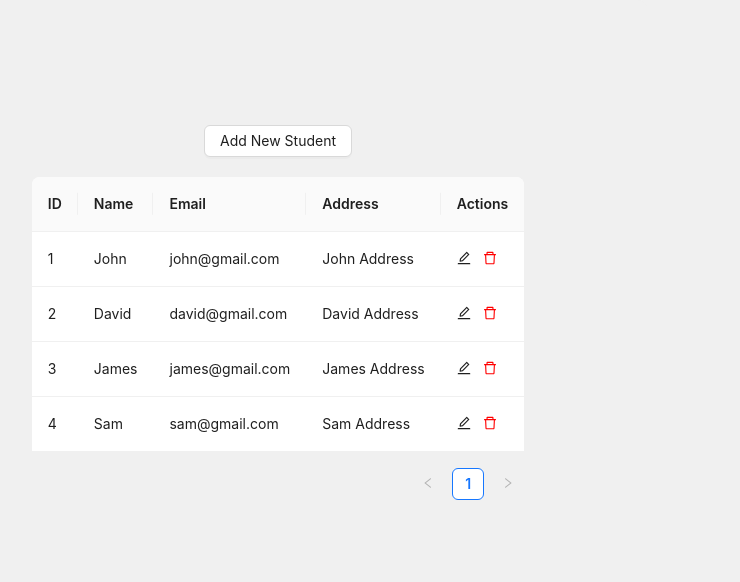
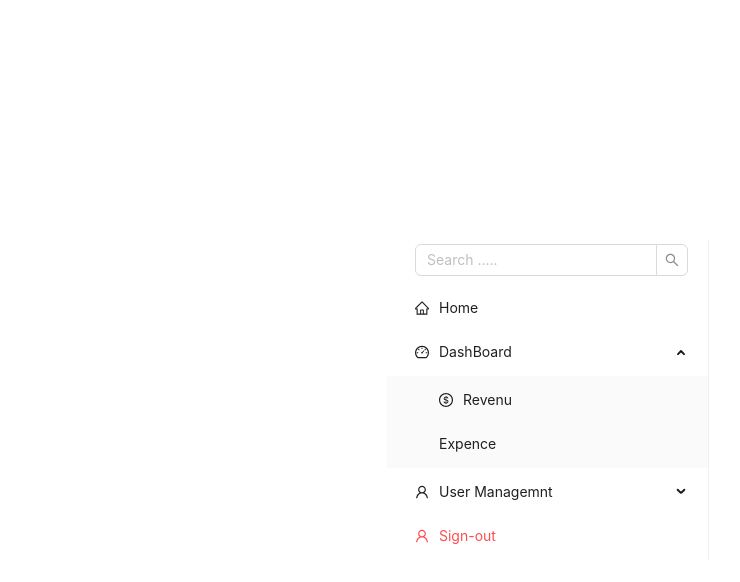
Before and after one commit to Daveram-web/antd, a React (Create React App) app: page / in a window 1280 px wide. Shown: the top 582 px of the page, without its empty margins (92-832 px from the left). Built offline with nearby package versions, Linux system fonts and the light colour scheme.

Commit message:
Menu-Component

```diff
--- a/package.json
+++ b/package.json
@@ -10,10 +10,10 @@
     "react-scripts": "^5.0.1"
   },
   "scripts": {
-    "start": "react-scripts start",
+   "start": "react-scripts start",
     "build": "react-scripts build",
     "test": "react-scripts test",
-    "eject": "react-scripts eject"
+    "eject": "craco eject"
   },
   "eslintConfig": {
     "extends": [
--- a/src/App.js
+++ b/src/App.js
@@ -1,74 +1,40 @@
+import { Input, Menu, Space } from 'antd';
 import './App.css';
-import {  Table } from 'antd';
+import React from 'react';
+import { UserOutlined ,HomeOutlined,DashboardOutlined,DollarOutlined,UserSwitchOutlined,UserDeleteOutlined  } from '@ant-design/icons';
 
 function App() {
-const data =[{
-  name:'Name 1',
-  age:21,
-  address :'Adress 1',
-  key : '1'
-},
-{name:'Name 2',
-  age:22,
-  address :'Adress 2',
-  key : '2'
-},
-{
-  name:'Name 3',
-  age:16,
-  address :'Adress 3',
-  key : '3'
-
-},
-{
-  name:'Name 3',
-  age:25,
-  address :'Adress 3',
-  key : '4'
-
-}]
-
-const columns = [{
-  title : () =>    <p style ={{color : 'red'}}>Name</p>,
-  dataIndex : 'name',
-  key : 'name',
-  sorter : (a,b) => a.name.localeCompare(b.name),
-  render : name =>{
-    return <a href="#">{name}</a>
-  },
-},
-{
-  title : 'Age',
-  dataIndex : 'age',
-  key : 'age',
-  sorter :(a,b) =>a.age - b.age
-},
-{
-  title : 'address',
-  dataIndex : 'address',
-  key : 'address',
-},
-{
- title : 'Adult',
- key : 'key',
- render : adult =>{
- return <p>{adult.age > 18 ? "Adult" : "Not-Adult"} </p>
-}
-}
-
-]
-
 
   return (
-    <div className="App">
-     <header className='App-header'>
-      <Table
-      columns={columns}
-      dataSource={data}
-        >
+    <div style={{
+      display: 'flex',
+      justifyContent: 'center',
+      alignItems: 'center',
+      height: '100vh',
+    }}>
+      <Space>
+      <Menu
+      mode='inline'
+      onClick={(info)=>{
+        console.log(info.key);
 
-      </Table>
-     </header>
+      }}
+      defaultOpenKeys={["dashboard"]}
+      items={[
+        {label : <Input.Search placeholder='Search .....' ></Input.Search>,key:"search" },
+        {label :"Home ", key :"home",icon :<HomeOutlined />},
+        {label:"DashBoard", key:"dashboard" , icon:<DashboardOutlined /> ,children:[
+        {label:"Revenu" ,key :"rev",icon:<DollarOutlined />},
+        {label :"Expence" , key :"exp"}]},
+        {label :"User Managemnt", key :"us", icon:<UserOutlined />, children:[
+          {label:"Sign out" ,key :"so",icon:<UserDeleteOutlined />},
+          {label :"Switch account" , key :"sa",icon:<UserSwitchOutlined />}]},
+        {label:"Sign-out",key :"signout" , danger:true,icon:<UserOutlined />}
+
+      ]}
+      >
+      </Menu>
+      </Space>
     </div>
   );
 }
--- a/src/CRUD.js
+++ /dev/null
@@ -1,133 +0,0 @@
-import "./App.css";
-import { Button, Table, Modal, Input, Form } from "antd";
-import { useState } from "react";
-import { EditOutlined, DeleteOutlined } from "@ant-design/icons";
-
-function App() {
-  const [isVisible, setIsVisible] = useState(false);
-  const [editingStudent, setEditingStudent] = useState(null);
-  const [dataSource, setDataSource] = useState([
-    { id: 1, name: "John", email: "john@gmail.com", address: "John Address" },
-    { id: 2, name: "David", email: "david@gmail.com", address: "David Address" },
-    { id: 3, name: "James", email: "james@gmail.com", address: "James Address" },
-    { id: 4, name: "Sam", email: "sam@gmail.com", address: "Sam Address" },
-  ]);
-
-  const [form] = Form.useForm();
-
-  const columns = [
-    { key: "1", title: "ID", dataIndex: "id" },
-    { key: "2", title: "Name", dataIndex: "name" },
-    { key: "3", title: "Email", dataIndex: "email" },
-    { key: "4", title: "Address", dataIndex: "address" },
-    {
-      key: "5",
-      title: "Actions",
-      render: (record) => (
-        <>
-          <EditOutlined
-            onClick={() => {
-              onEditStudent(record);
-            }}
-            style={{ marginRight: 12, cursor: "pointer" }}
-          />
-          <DeleteOutlined
-            onClick={() => {
-              onDeleteStudent(record);
-            }}
-            style={{ color: "red", cursor: "pointer" }}
-          />
-        </>
-      ),
-    },
-  ];
-
-  const onAddStudent = () => {
-    setEditingStudent(null); // Indicates adding a new user
-    setIsVisible(true);
-    form.resetFields(); // Clear the form
-  };
-
-  const onEditStudent = (record) => {
-    setEditingStudent(record); // Indicates editing a user
-    setIsVisible(true);
-    form.setFieldsValue(record); // Populate the form with selected record data
-  };
-
-  const onDeleteStudent = (record) => {
-    Modal.confirm({
-      title: "Are you sure, you want to delete this student record?",
-      okText: "Yes",
-      okType: "danger",
-      onOk: () => {
-        setDataSource((prev) => prev.filter((student) => student.id !== record.id));
-      },
-    });
-  };
-
-  const handleFormSubmit = (values) => {
-    if (editingStudent) {
-      setDataSource((prev) =>
-        prev.map((student) =>
-          student.id === editingStudent.id ? { ...editingStudent, ...values } : student
-        )
-      );
-    } else {
-      const newStudent = {
-        ...values,
-        id: dataSource.length ? dataSource[dataSource.length - 1].id + 1 : 1,
-      };
-      setDataSource((prev) => [...prev, newStudent]);
-    }
-    setIsVisible(false);
-    setEditingStudent(null);
-    form.resetFields();
-  };
-
-  return (
-    <div className="App">
-      <header className="App-header">
-        <Button onClick={onAddStudent} style={{ marginBottom: 20 }}>
-          Add New Student
-        </Button>
-        <Table columns={columns} dataSource={dataSource} rowKey="id" />
-        <Modal
-          title={editingStudent ? "Edit Student" : "Add Student"}
-          open={isVisible}
-          okText={editingStudent ? "Save Changes" : "Add Student"}
-          onCancel={() => {
-            setIsVisible(false);
-            setEditingStudent(null);
-          }}
-          onOk={() => form.submit()}
-        >
-          <Form form={form} layout="vertical" onFinish={handleFormSubmit}>
-            <Form.Item
-              label="Name"
-              name="name"
-              rules={[{ required: true, message: "Please enter the name" }]}
-            >
-              <Input placeholder="Enter name" />
-            </Form.Item>
-            <Form.Item
-              label="Email"
-              name="email"
-              rules={[{ required: true, message: "Please enter the email" }]}
-            >
-              <Input placeholder="Enter email" />
-            </Form.Item>
-            <Form.Item
-              label="Address"
-              name="address"
-              rules={[{ required: true, message: "Please enter the address" }]}
-            >
-              <Input placeholder="Enter address" />
-            </Form.Item>
-          </Form>
-        </Modal>
-      </header>
-    </div>
-  );
-}
-
-export default App;
--- a/src/Pagination.js
+++ /dev/null
@@ -1,70 +0,0 @@
-import { Table } from 'antd'
-import React, { useEffect, useState } from 'react'
-
-const Pagination = () => {
-  const [dataSource, setDataSource] = useState([]);
-  const [loading, setLoading] = useState(false);
-
-  useEffect(() => {
-    setLoading(true); // Set loading to true when fetching starts
-    fetch("https://jsonplaceholder.typicode.com/todos")
-      .then(response => response.json())
-      .then(data => {
-        setDataSource(data); // Set the data once the fetch is successful
-      })
-      .catch(err => {
-        console.log(err.message);
-      })
-      .finally(() => {
-        setLoading(false); // Set loading to false when fetch is done
-      });
-  }, []);
-
-  const columns = [
-    {
-      title: "ID",
-      dataIndex: "id",
-      key: "id", // Updated the key to be a string for consistency
-    },
-    {
-      title: "UserId",
-      dataIndex: "userId",
-      key: "userId",
-      sorter :(a,b) => a.userId - b.userId // Added a sorter for UserId
-    },
-    {
-      title: "Title",
-      dataIndex: "title",
-      key: "title",
-      sorter : (a,b)=> a.title.localeCompare(b.title)
-    },
-    {
-      title: "Status",
-      dataIndex: "completed",
-      key: "completed",
-      render: (completed) => {
-        return <p>{completed ? "Completed" : "InProgress"}</p>;
-      },
-      filters:[
-        {text :"Completed",value:true},
-        {text :"InProgress",value:false}
-      ],
-      onFilter :(value,record) =>{
-        return record.completed === value
-      }
-    }
-  ];
-
-  return (
-    <div>
-      <Table
-        columns={columns}
-        dataSource={dataSource}
-        loading={loading} // This will show the loading indicator
-        pagination={{ pageSize: 10 }} // Optional: Set pagination to show 10 items per page
-      />
-    </div>
-  );
-}
-
-export default Pagination;
--- a/src/Selection.js
+++ /dev/null
@@ -1,125 +0,0 @@
-import { Table, Tag } from 'antd'
-import React, { useState } from 'react'
-
-const Selection = () => {
-
-const[select,setSelect]  = useState([1,2])
-const columns = [
-    {
-        title : "Student Id",
-        dataIndex : "id",
-        key : "id",
-    },
-    {
-        title : "Student Name",
-        dataIndex : "name",
-        key : "name",
-    },
-    {
-        title :"Student Grade",
-        dataIndex : "grade",
-        key : "grade",
-        render : (tag)=>{
-            const color = tag.includes('A') ? "Green" : tag.includes('B') ? "Blue" : tag.includes('C') ? "pink" : tag.includes('D')? "brown" : "Red";
-            return <Tag color={color} key={tag}>{tag}</Tag>
-        }
-
-}]
-
-const dataSource = [{
-    id : 1,
-    name :"Student 1",
-    grade : "A+",
-    key : 1
-},
-{
-    id : 2,
-    name :"Student 2",
-    grade : "A",
-    key : 2
-},
-{
-    id : 3,
-    name :"Student 3",
-    grade : "B+",
-    key : 3
-},
-{
-    id : 4,
-    name :"Student 4",
-    grade : "B",
-    key : 4
-},
-{
-    id : 5,
-    name :"Student 5",
-    grade : "A-",
-    key : 5
-},
-{
-    id : 6,
-    name :"Student 6",
-    grade : "C+",
-    key : 6
-},
-{
-    id : 7,
-    name :"Student 7",
-    grade : "C",
-    key : 7
-},
-{
-    id : 8,
-    name :"Student 8",
-    grade : "D+",
-    key : 8
-},
-{
-    id : 9,
-    name :"Student 9",
-    grade : "D",
-    key : 9
-},
-{
-    id : 10,
-    name :"Student 10",
-    grade : "F",
-    key : 10
-}]
-
-
-
-
-return (
-    <div>
-        <Table
-        columns={columns}
-        dataSource={dataSource}
-        rowSelection={{
-            type : 'checkbox',
-            selectedRowKeys : select,
-            onChange:(keys) =>{
-                setSelect(keys)
-            },
-            onSelect :(record)=>{
-                console.log(record)
-            },
-            getCheckboxProps:(record)=>({
-                disabled : record.grade === "F"
-            }),
-            selections:[
-                Table.SELECTION_ALL,
-                Table.SELECTION_INVERT,
-                Table.SELECTION_NONE,
-            ]
-        }
-
-    }
-        >
-
-        </Table>
-    </div>
-  )
-}
-
-export default Selection
--- a/src/index.js
+++ b/src/index.js
@@ -2,14 +2,10 @@ import React from 'react';
 import ReactDOM from 'react-dom/client';
 import './index.css';
 import App from './App';
-import Pagination from './Pagination';
-import Selection from './Selection';
-import CRUD from './CRUD';
 
 const root = ReactDOM.createRoot(document.getElementById('root'));
 root.render(
   <React.StrictMode>
-    {/* <Selection /> */}
-    <CRUD />
+    <App />
   </React.StrictMode>
 );
```
